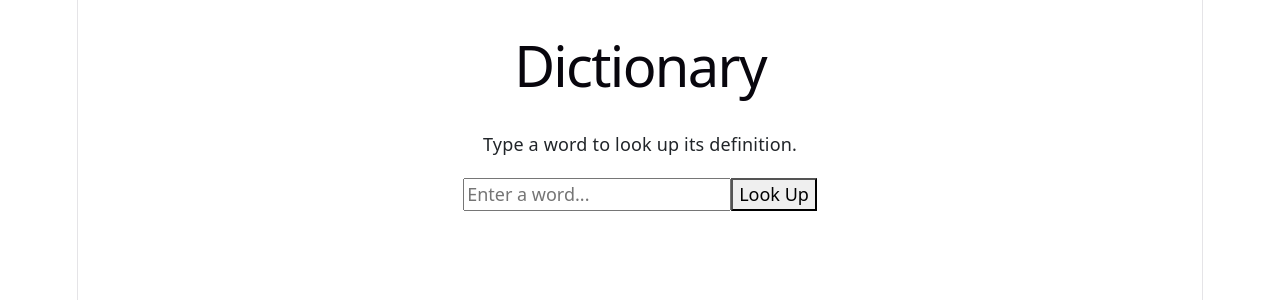
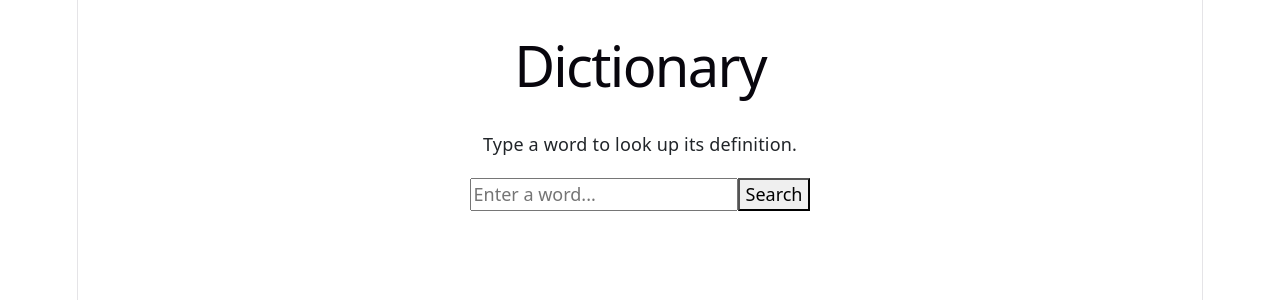
Before and after one commit to ndlovutrinity18-a11y/Dictionary-project, a React (Vite) app: page / in a window 1280 px wide. Shown: the top 300 px of the page. Built offline with nearby package versions, Linux system fonts and the light colour scheme.

Commit message:
Added dictionary API intergration

```diff
--- a/package.json
+++ b/package.json
@@ -10,6 +10,7 @@
     "preview": "vite preview"
   },
   "dependencies": {
+    "axios": "^1.13.6",
     "bootstrap": "^5.3.8",
     "react": "^19.2.4",
     "react-dom": "^19.2.4"
--- a/src/Dictionary.jsx
+++ b/src/Dictionary.jsx
@@ -1,11 +1,30 @@
-import React from 'react';
+import React, {useState} from 'react';
 import './Dictionary.css';
+import axios from 'axios';
 export default function Dictionary() {
+  const [keyword, setKeyword] =useState("");
+
+  function handleResponse(response){
+    console.log(response.data);
+  }
+
+
+  function search(event){
+    event.preventDefault();
+
+    let apikey="4o3f7f642638142f8fcf994tc99ba709";
+    let apiUrl=`https://api.shecodes.io/dictionary/v1/define?word=${keyword}&key=${apikey}`;
+    axios.get(apiUrl).then(handleResponse);
+  }
+  function handleKeywordChange(event){
+    setKeyword(event.target.value);
+  }
+
   return (
     <div className="Dictionary">
-        <form>
-          <input type="text" placeholder="Enter a word..." />
-          <button type="submit">Look Up</button>
+        <form onSubmit={search}>
+          <input type="search" placeholder="Enter a word..." onChange={handleKeywordChange} />
+          <button type="submit">Search</button>
         </form>
         <div className="results">
         </div>
```
Also changed, not shown: 1 other file (tests, documents, lock files or other folders).
